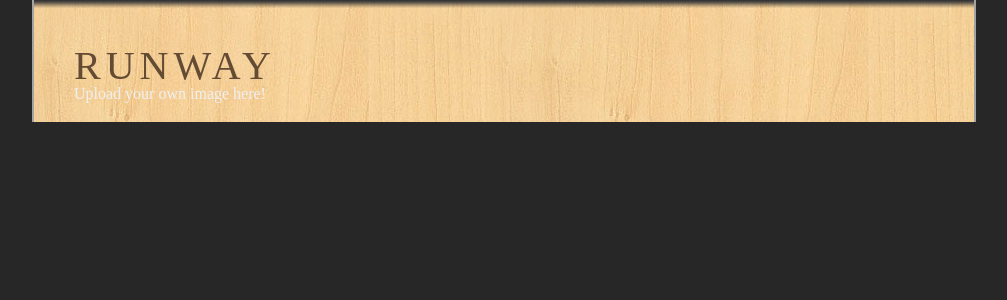
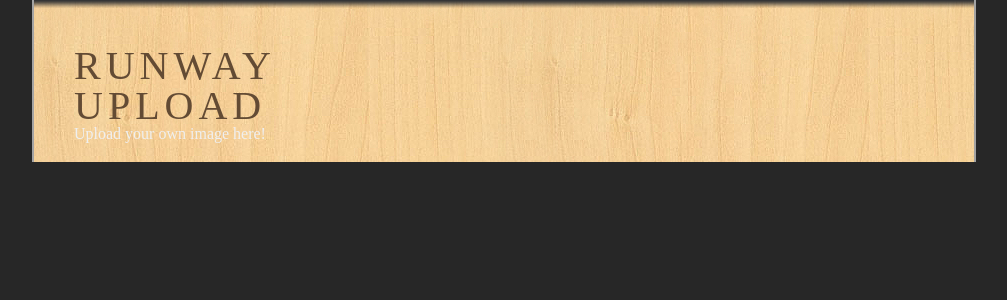
Before and after one commit to japacible/fashionation, a PHP site: page /runway.php in a window 1280 px wide. Shown: the part 211-511 px from the top of the page, without its empty margins (136-1143 px from the left). Run offline with PHP 8.4, Linux system fonts and the light colour scheme; some web fonts are replaced.

Commit message:
lol more style / html

```diff
--- a/runway.php
+++ b/runway.php
@@ -65,6 +65,7 @@
                 ?>
               </div>
               <div style="clear: both;">
+                <h3>Upload</h3>
                 <p>Upload your own image <a>here!</a></p>
               </div>
               <div id="largeImgPanel" onclick="hideMe(this);">
```
